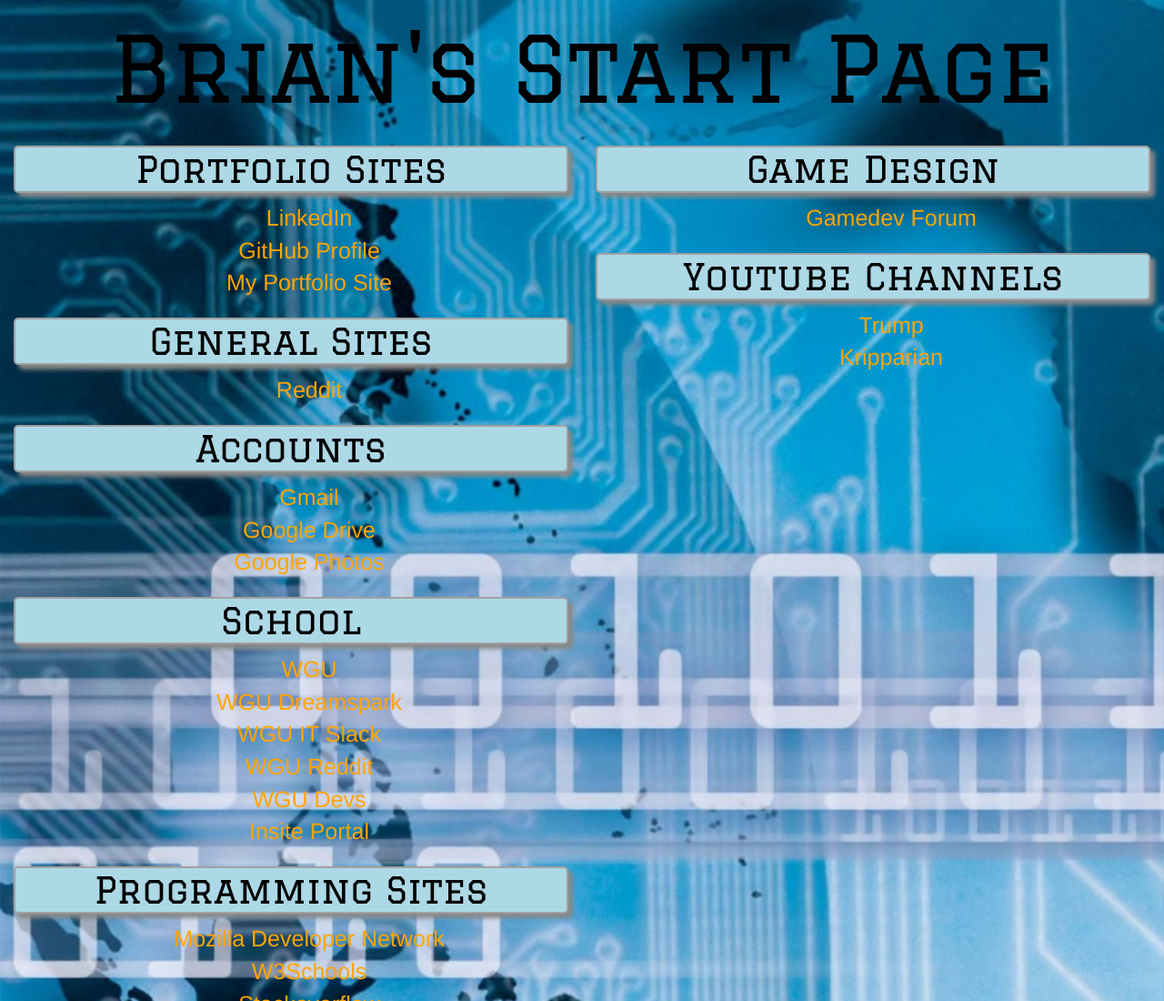
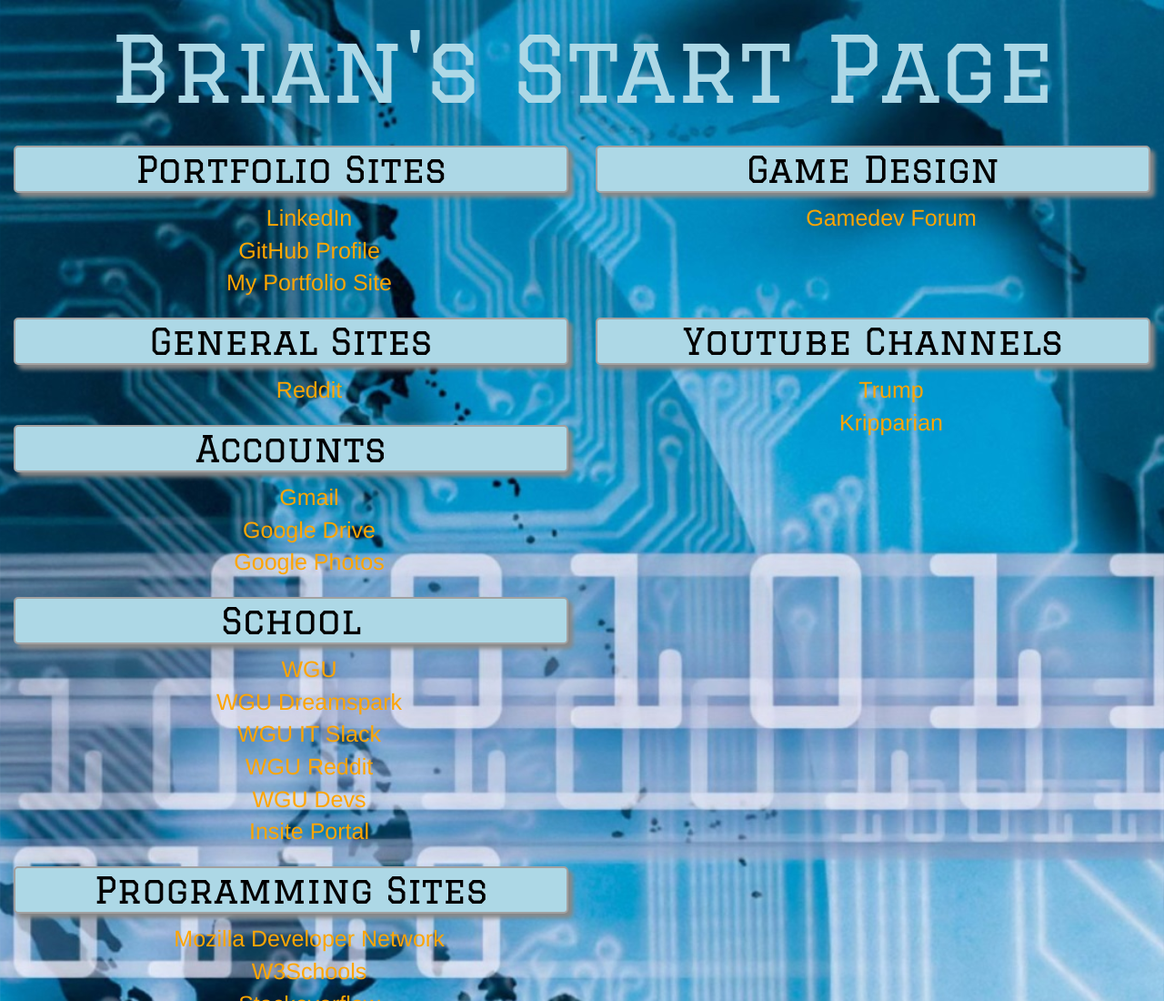
Before and after one commit to BrianGDGIT/StartPage, a plain HTML site: page index.html in a window 1280 px wide. Shown: the top 1100 px of the page at 91% size. Drawn offline with nearby package versions, Linux system fonts and the light colour scheme.

Commit message:
Changed h1 color, fixed column2 spacing.

```diff
--- a/index.html
+++ b/index.html
@@ -20,7 +20,7 @@
 
 		<style>
 			h1 {
-			color: Black;
+			color: #add8e6;
 			font-family: 'Graduate', cursive;
 			font-size: 100px;
 			text-align: center;
@@ -49,6 +49,7 @@
 				border-radius: 5px;
 				text-decoration: none;
 				box-shadow: 5px 5px 5px #888888;
+
 			}
 
 			body {
@@ -133,6 +134,8 @@
 				<h2 class="navheader">Game Design</h2>
 					<ul>
 						<li><a href="https://www.reddit.com/r/gamedev/">Gamedev Forum</a></li>
+						<li><a href="#">&nbsp</a></li> </!--invisible links, margin didn't work-->
+						<li><a href="#">&nbsp</a></li> </!--invisible links, margin didn't work-->
 					</ul>
 
 				<h2 class="navheader">Youtube Channels</h2>
@@ -140,6 +143,7 @@
 						<li><a href="https://www.youtube.com/user/TrumpSC/videos">Trump</a></li>
 						<li><a href="https://www.youtube.com/user/Kripparrian/videos">Kripparian</a></li>
 					</ul>
+
 			</div>
 		</div>
 	</body>
```
